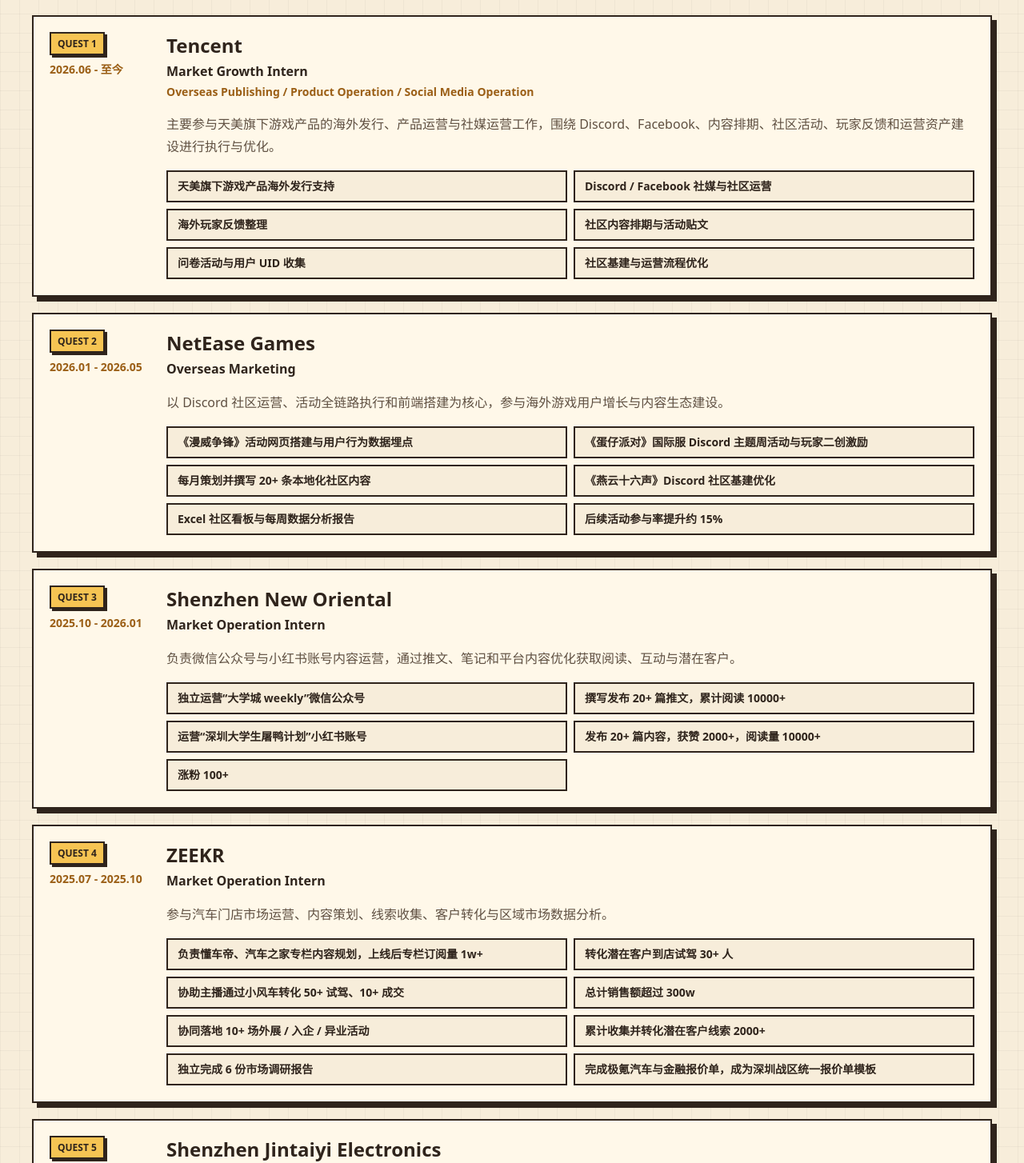
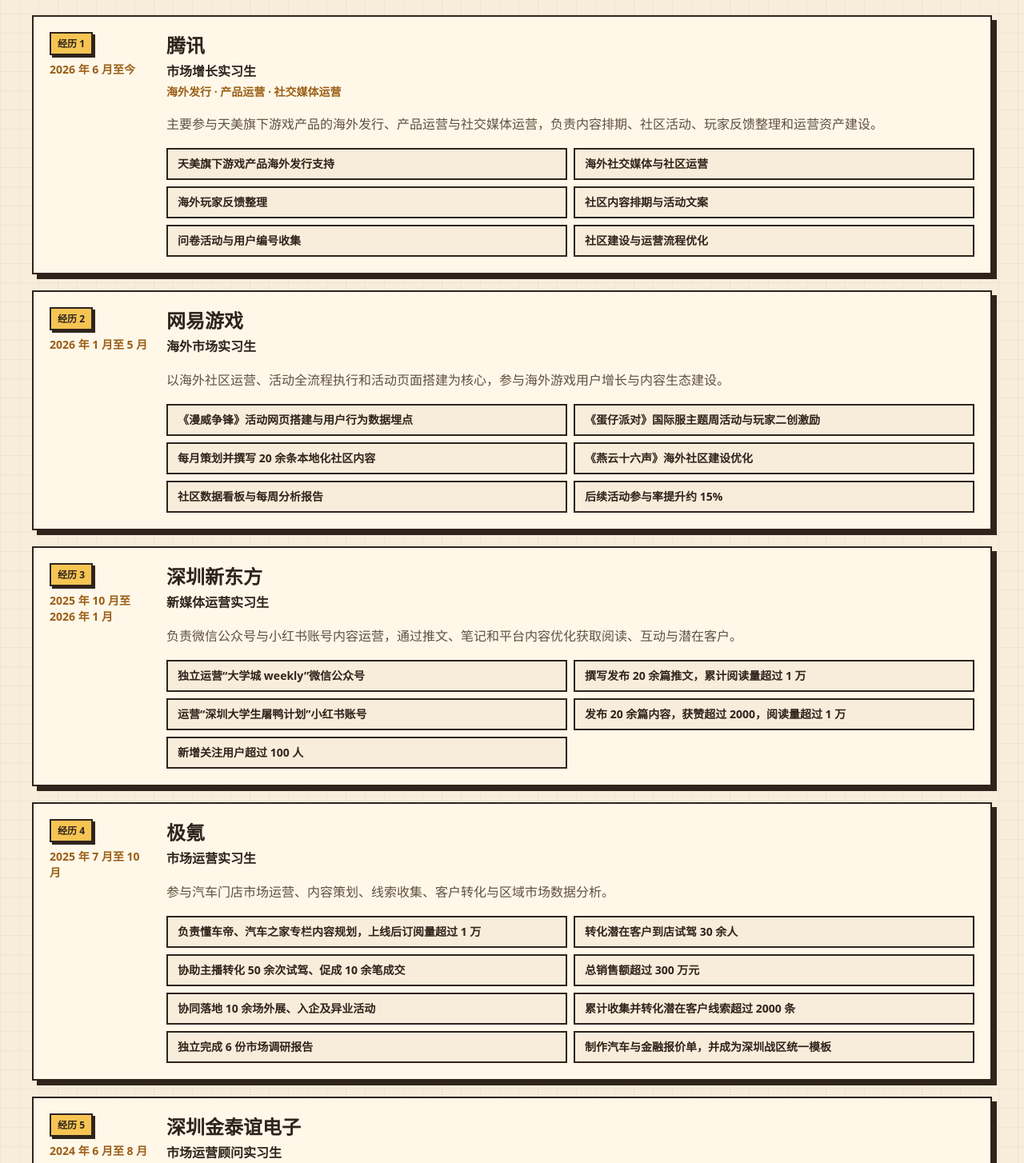
Before and after one commit to BYoasis/personal-website, a Next.js app: page / in a window 1280 px wide. Shown: the part 4279-5733 px from the top of the page at 80% size. Built offline with nearby package versions, Linux system fonts and the light colour scheme.

Commit message:
Unify internship section in Chinese

```diff
--- a/app/page.tsx
+++ b/app/page.tsx
@@ -65,40 +65,40 @@ const projects = [
 
 const experiences = [
   {
-    company: "Tencent",
-    role: "Market Growth Intern",
-    time: "2026.06 - 至今",
-    direction: "Overseas Publishing / Product Operation / Social Media Operation",
-    desc: "主要参与天美旗下游戏产品的海外发行、产品运营与社媒运营工作，围绕 Discord、Facebook、内容排期、社区活动、玩家反馈和运营资产建设进行执行与优化。",
-    points: ["天美旗下游戏产品海外发行支持", "Discord / Facebook 社媒与社区运营", "海外玩家反馈整理", "社区内容排期与活动贴文", "问卷活动与用户 UID 收集", "社区基建与运营流程优化"],
+    company: "腾讯",
+    role: "市场增长实习生",
+    time: "2026 年 6 月至今",
+    direction: "海外发行 · 产品运营 · 社交媒体运营",
+    desc: "主要参与天美旗下游戏产品的海外发行、产品运营与社交媒体运营，负责内容排期、社区活动、玩家反馈整理和运营资产建设。",
+    points: ["天美旗下游戏产品海外发行支持", "海外社交媒体与社区运营", "海外玩家反馈整理", "社区内容排期与活动文案", "问卷活动与用户编号收集", "社区建设与运营流程优化"],
   },
   {
-    company: "NetEase Games",
-    role: "Overseas Marketing",
-    time: "2026.01 - 2026.05",
-    desc: "以 Discord 社区运营、活动全链路执行和前端搭建为核心，参与海外游戏用户增长与内容生态建设。",
-    points: ["《漫威争锋》活动网页搭建与用户行为数据埋点", "《蛋仔派对》国际服 Discord 主题周活动与玩家二创激励", "每月策划并撰写 20+ 条本地化社区内容", "《燕云十六声》Discord 社区基建优化", "Excel 社区看板与每周数据分析报告", "后续活动参与率提升约 15%"],
+    company: "网易游戏",
+    role: "海外市场实习生",
+    time: "2026 年 1 月至 5 月",
+    desc: "以海外社区运营、活动全流程执行和活动页面搭建为核心，参与海外游戏用户增长与内容生态建设。",
+    points: ["《漫威争锋》活动网页搭建与用户行为数据埋点", "《蛋仔派对》国际服主题周活动与玩家二创激励", "每月策划并撰写 20 余条本地化社区内容", "《燕云十六声》海外社区建设优化", "社区数据看板与每周分析报告", "后续活动参与率提升约 15%"],
   },
   {
-    company: "Shenzhen New Oriental",
-    role: "Market Operation Intern",
-    time: "2025.10 - 2026.01",
+    company: "深圳新东方",
+    role: "新媒体运营实习生",
+    time: "2025 年 10 月至 2026 年 1 月",
     desc: "负责微信公众号与小红书账号内容运营，通过推文、笔记和平台内容优化获取阅读、互动与潜在客户。",
-    points: ["独立运营“大学城 weekly”微信公众号", "撰写发布 20+ 篇推文，累计阅读 10000+", "运营“深圳大学生屠鸭计划”小红书账号", "发布 20+ 篇内容，获赞 2000+，阅读量 10000+", "涨粉 100+"],
+    points: ["独立运营“大学城 weekly”微信公众号", "撰写发布 20 余篇推文，累计阅读量超过 1 万", "运营“深圳大学生屠鸭计划”小红书账号", "发布 20 余篇内容，获赞超过 2000，阅读量超过 1 万", "新增关注用户超过 100 人"],
   },
   {
-    company: "ZEEKR",
-    role: "Market Operation Intern",
-    time: "2025.07 - 2025.10",
+    company: "极氪",
+    role: "市场运营实习生",
+    time: "2025 年 7 月至 10 月",
     desc: "参与汽车门店市场运营、内容策划、线索收集、客户转化与区域市场数据分析。",
-    points: ["负责懂车帝、汽车之家专栏内容规划，上线后专栏订阅量 1w+", "转化潜在客户到店试驾 30+ 人", "协助主播通过小风车转化 50+ 试驾、10+ 成交", "总计销售额超过 300w", "协同落地 10+ 场外展 / 入企 / 异业活动", "累计收集并转化潜在客户线索 2000+", "独立完成 6 份市场调研报告", "完成极氪汽车与金融报价单，成为深圳战区统一报价单模板"],
+    points: ["负责懂车帝、汽车之家专栏内容规划，上线后订阅量超过 1 万", "转化潜在客户到店试驾 30 余人", "协助主播转化 50 余次试驾、促成 10 余笔成交", "总销售额超过 300 万元", "协同落地 10 余场外展、入企及异业活动", "累计收集并转化潜在客户线索超过 2000 条", "独立完成 6 份市场调研报告", "制作汽车与金融报价单，并成为深圳战区统一模板"],
   },
   {
-    company: "Shenzhen Jintaiyi Electronics",
-    role: "Market Operation Consultant Intern",
-    time: "2024.06 - 2024.08",
+    company: "深圳金泰谊电子",
+    role: "市场运营顾问实习生",
+    time: "2024 年 6 月至 8 月",
     desc: "参与消费电子产品外展活动、客户沟通、竞品分析和市场报告，为公司产品宣传与销售目标提供支持。",
-    points: ["参与 5 场线下活动", "沟通客户 500+ 位", "整合 300+ 潜在客户名单", "协助 5G MiFi 产品秋季订单任务完成", "分析 5 款以上竞品功能特性与市场定位", "输出市场优化建议，助力品牌部门制定差异化营销策略"],
+    points: ["参与 5 场线下活动", "沟通客户超过 500 位", "整理 300 余位潜在客户名单", "协助完成 5G 移动热点产品秋季订单任务", "分析 5 款以上竞品的功能特性与市场定位", "输出市场优化建议，协助品牌部门制定差异化营销策略"],
   },
 ];
 
@@ -306,13 +306,13 @@ export default function Home() {
         </section>
 
         <section>
-          <SectionTitle no="03" title="Experience Timeline" sub="实习经历 / Real-world operation quests" />
+          <SectionTitle no="03" title="实习经历" sub="真实业务中的运营实践" />
           <div className="space-y-5">
             {experiences.map((item, index) => (
               <Card key={`${item.company}-${item.time}`} className="p-5">
                 <div className="grid gap-4 lg:grid-cols-[130px_1fr]">
                   <div>
-                    <Badge>QUEST {index + 1}</Badge>
+                    <Badge>经历 {index + 1}</Badge>
                     <p className="mt-3 text-sm font-black text-[#9b5f16]">{item.time}</p>
                   </div>
                   <div>
```
